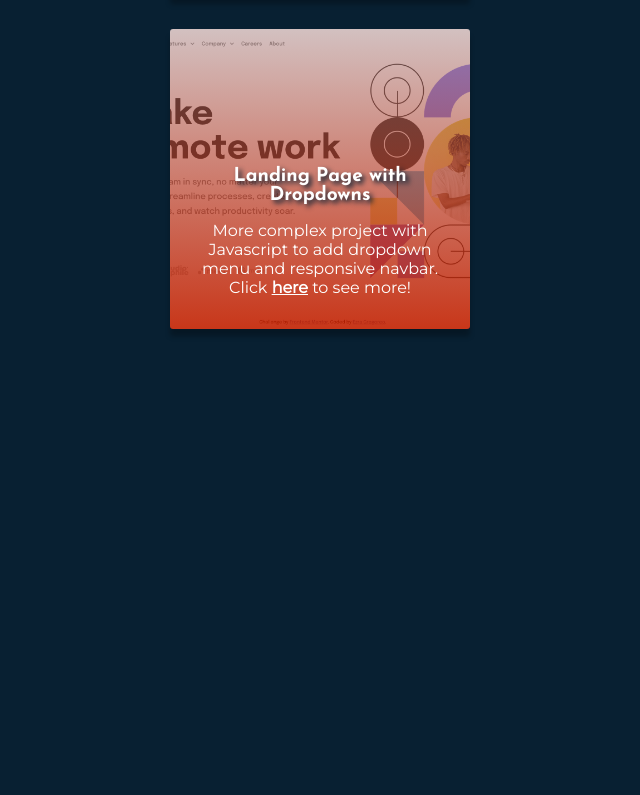
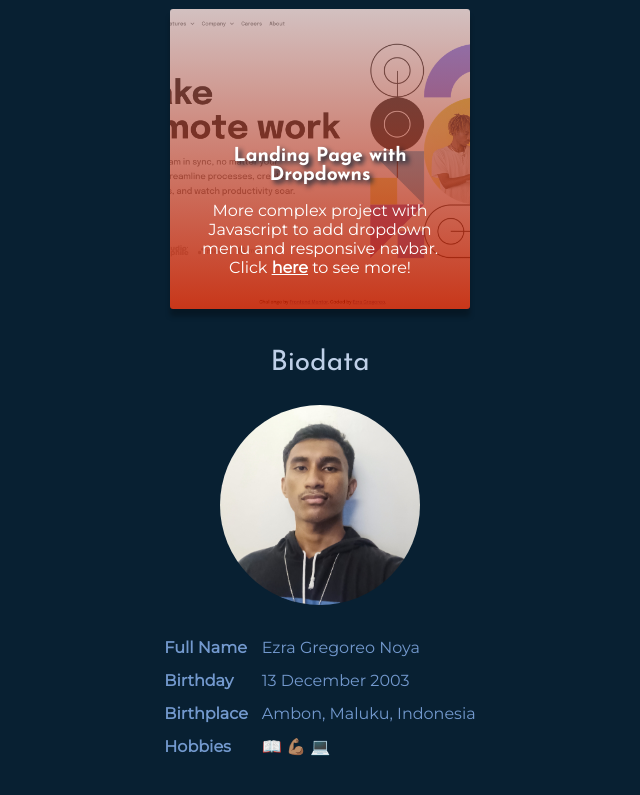
Before and after one commit to EzraGregoo/Personal-Site, a plain HTML site: page index.html in a window 1280 px wide. Shown: the part 2100-2895 px from the top of the page, without its empty margins (320-960 px from the left). Before the commit the page ends 2517 px from the top, so only its background shows below. Drawn offline with Linux system fonts and the light colour scheme.

Commit message:
18/06/2022 1st commit

```diff
--- a/assets/style.css
+++ b/assets/style.css
@@ -70,6 +70,7 @@ header {
     background-color: black;
     opacity: 0.35;
     display: none;
+    top: 0;
 }
 
 .cover[aria-expanded="true"] {
@@ -123,6 +124,7 @@ nav, .progress-bar {
     margin: 0;
     inset: 0 0 0 40%;;
     position: fixed;
+    right: 0;
     background-color: #2C394B;
     transform: translateX(100%);
     transition: transform 350ms ease-out;
@@ -235,7 +237,11 @@ main{
     justify-content: space-between;
 }
 
-#about, #project {
+#about{
+    margin-top: 0;
+}
+
+#project {
     margin-top: 20px;
 }
 
@@ -340,3 +346,26 @@ main .links {
 .testimonials {
     background-image:linear-gradient(to bottom, hsla(0, 17%, 58%, 0.5),hsla(10, 100%, 38%, 0.9)), url("images/testimonials.png");
 }
+
+aside .main__header {
+    flex-direction: column;
+}
+
+.profile-pic {
+    width: 200px;
+    height: 200px;
+    border-radius: 50%;
+}
+
+aside section {
+    display: flex;
+    justify-content: center;
+    align-items: center;
+}
+
+table {
+    text-align: left;
+    color:hsl(215, 48%, 63%);
+    border-collapse: separate;
+    border-spacing: 0.75em;
+}
--- a/index.html
+++ b/index.html
@@ -77,12 +77,12 @@
     <main>
       <div class="main">
         <article id="about" class="content-container">
-          <div class="main__header">
+          <header class="main__header">
             <h2 id="about-nav" class="header__title">
               <span class="list-number">01.</span> About me
             </h2>
             <span class="separator"></span>
-          </div>
+          </header>
           <div class="main__content">
             <p class="paragraph-content">
               My name is <b>Ezra Gregoreo Noya</b>. I am 18 years old and I'm
@@ -106,12 +106,12 @@
           </div>
         </article>
         <article id="project">
-          <div class="main__header">
+          <header class="main__header">
             <h2 class="header__title">
               <span class="list-number">02.</span> Practice Projects
             </h2>
             <span class="separator"></span>
-          </div>
+          </header>
           <div class="main__content">
             <section class="project__card qrcode">
                 <div class="card__content">
@@ -134,7 +134,34 @@
           </div>
         </article>
       </div>
-      <aside></aside>
+      <aside>
+        <header class="main__header">
+          <h2 class="header__title">Biodata</h2>
+          <figure>
+            <img src="assets/images/self.jpg" class="profile-pic" alt="a pic of myself">
+          </figure>
+        </header>
+        <section>
+          <table>
+            <tr>
+              <th>Full Name</th>
+              <td>Ezra Gregoreo Noya</td>
+            </tr>
+            <tr>
+              <th>Birthday</th>
+              <td>13 December 2003</td>
+            </tr>
+            <tr>
+              <th>Birthplace</th>
+              <td>Ambon, Maluku, Indonesia</td>
+            </tr>
+            <tr>
+              <th>Hobbies</th>
+              <td>📖 💪🏽 💻</td>
+            </tr>
+          </table>
+        </section>
+      </aside>
     </main>
     <footer></footer>
   </body>
```
Also changed, not shown: assets/images/self.jpg (added).
